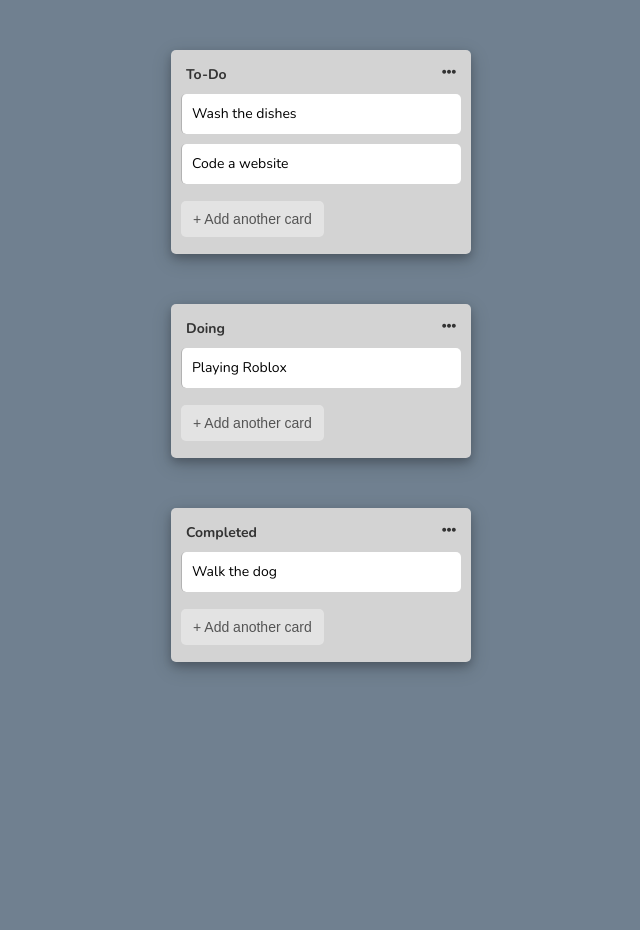
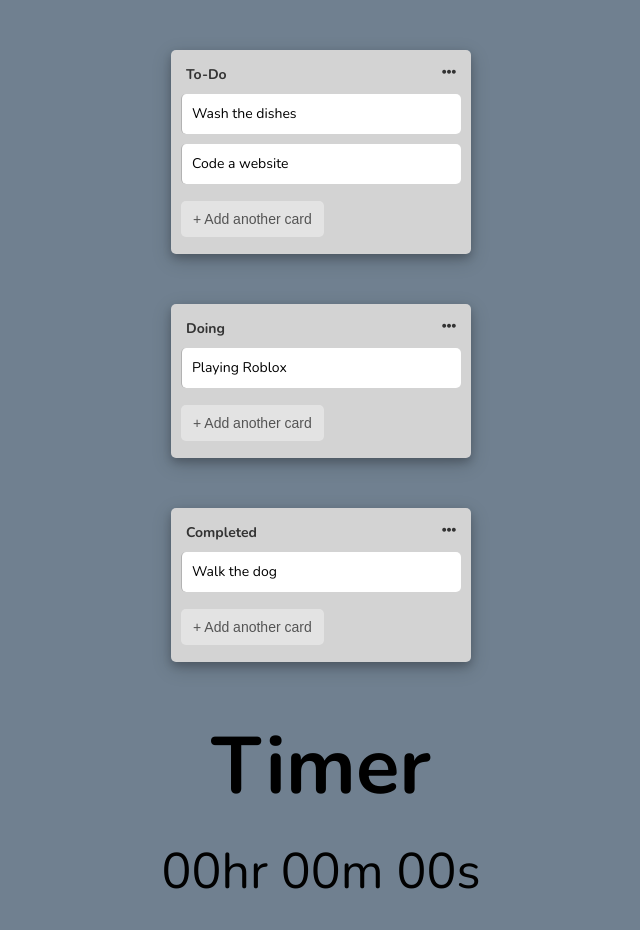
Before and after one commit to wwwLulu/Tracker-App, a Vue app: page / in a window 1280 px wide. Shown: the top 930 px of the page, without its empty margins (319-959 px from the left). Before the commit the page ends 800 px from the top, so only its background shows below. Built offline with nearby package versions, Linux system fonts and the light colour scheme.

Commit message:
Placed timer inside

```diff
--- a/src/App.vue
+++ b/src/App.vue
@@ -23,6 +23,7 @@
         @deleteTask="deleteTask"
         @addTask="addTask"
     ></the-list>
+    <timer />
 </template>
 
 <script>
```
